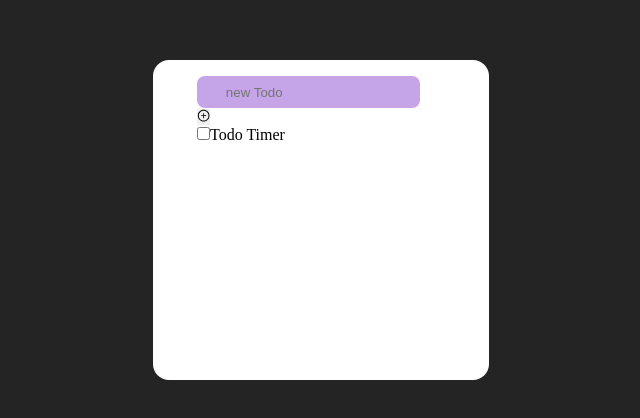
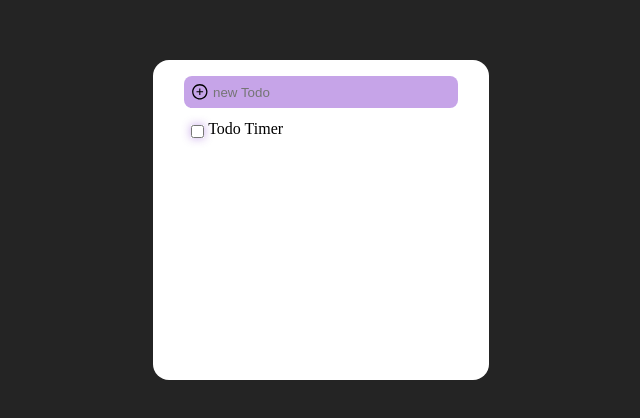
Before and after one commit to Hossein-Haghshenas/fullstack-ToDoList, a React (Create React App) app in the folder client/: page / in a window 1280 px wide. Shown: the part 160-578 px from the top of the page, without its empty margins (319-959 px from the left). Built offline with nearby package versions, Linux system fonts and the light colour scheme.

Commit message:
Create some style

```diff
--- a/client/src/App.css
+++ b/client/src/App.css
@@ -9,8 +9,11 @@
   border-radius: 1rem;
 }
 
+.todo-container {
+  width: 90%;
+}
+
 .todo-input-container {
-  width: 90%;
   position: relative;
 }
 
@@ -22,7 +25,11 @@
   background: #7828c86b;
 }
 
-.input-icon {
+.todo-timer-input {
+  margin-top: 0.5rem;
+}
+
+.todo-input-btn {
   position: absolute;
   left: 0.4rem;
   top: 22%;
@@ -32,9 +39,25 @@
   cursor: pointer;
 }
 
+.check-box-container {
+  display: flex;
+}
+
+.timer-lable {
+  position: absolute;
+  left: 1.5rem;
+  top: 30%;
+}
+
+.timer-checkbox {
+  top: 43% !important;
+  box-shadow: 0 0 10px 0 #7828c86b;
+}
+
 .todo-list {
   width: 100%;
-  margin: 1rem;
+  margin: 0 1rem;
+  margin-top: 0.7rem;
   height: 14rem;
   overflow-y: auto;
 }
@@ -60,10 +83,22 @@
   overflow-wrap: break-word;
 }
 
-.todo-item span {
+.todo-options {
+  width: 4.3rem;
+  justify-content: center;
+}
+
+.todo-btns {
   display: flex;
-  width: 4.3rem;
   align-items: center;
+}
+
+.todo-timer {
+  display: block;
+  border: 1px solid rgb(100, 100, 100);
+  border-radius: 1rem;
+  margin-top: 0.3rem;
+  text-align: center;
 }
 
 .todo-item span button {
```
